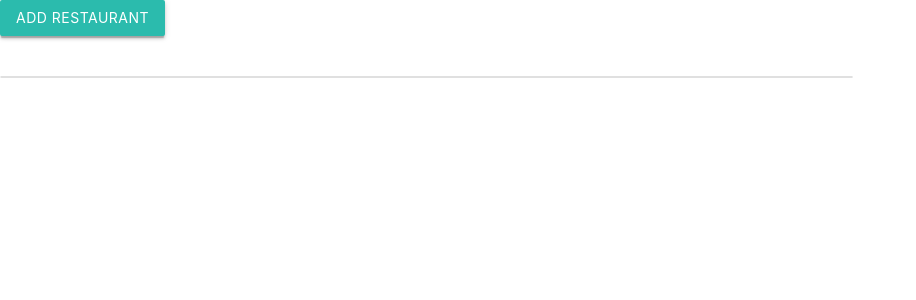
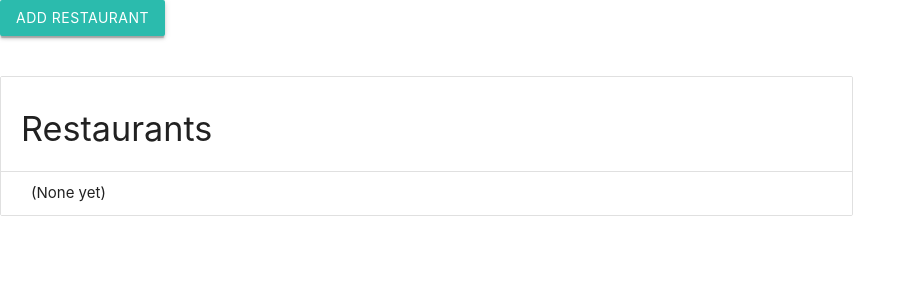
Before and after one commit to tommywilczek/react-tdd-coding-it-wrong, a React (Vite) app: page / in a window 1280 px wide. Shown: the top 300 px of the page, without its empty margins (0-916 px from the left). Built offline with nearby package versions, Linux system fonts and the light colour scheme.

Commit message:
added in no restaurant case

```diff
--- a/src/RestaurantList.js
+++ b/src/RestaurantList.js
@@ -3,11 +3,17 @@ import { Collection, CollectionItem} from 'react-materialize'
 
 const RestaurantList = ({ restaurantNames }) => {
     return (
-        <Collection>
+        <Collection header="Restaurants">
             {
-                restaurantNames.map(restaurantName => (
-                    <CollectionItem key={restaurantName}>{restaurantName}</CollectionItem>
-                ))
+                restaurantNames.length === 0
+                    ? (
+                        <CollectionItem>(None yet)</CollectionItem>
+                        )
+                    : (
+                        restaurantNames.map(restaurantName => (
+                                <CollectionItem key={restaurantName}>{restaurantName}</CollectionItem>
+                            ))
+                        )
             }
         </Collection>
     )
```
